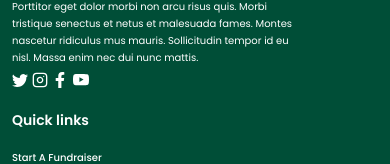
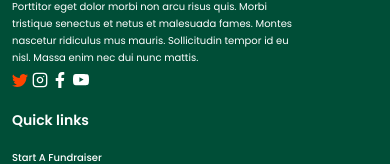
Before and after one commit to Punitpandit1326/Helpbharat-donator-panel, a React (Create React App) app: page / in a window 390 px wide. In both pictures the pointer is over the icon 20 px from the left and 1385 px from the top of the page. Shown: the part 1306-1470 px from the top of the page. Built offline with nearby package versions, Linux system fonts and the light colour scheme.

Commit message:
css changed

```diff
--- a/src/component/footer/Footer.css
+++ b/src/component/footer/Footer.css
@@ -34,10 +34,12 @@
     margin: 3px;
 }
 
+
 /* -----------footer-2--------- */
 
 .footer-2 {
     padding-left: 50px;
+
 }
 
 .footer-2 p {
@@ -132,6 +134,7 @@
     .footer-section {
         height: 100%;
         width: 100%;
+        margin-bottom: 0;
     }
 
     .footer-1 {
@@ -152,6 +155,10 @@
     .media-icon {
         padding: 0;
         margin: 0;
+    }
+
+    .media-icon:hover {
+        color: orangered;
     }
 
     /* -----------footer-2--------- */
@@ -175,6 +182,10 @@
         cursor: pointer;
     }
 
+    .footer-2 ul li:hover {
+        color: #ff9706;
+    }
+
     /* -----------footer-3--------- */
 
     .footer-3 {
```
